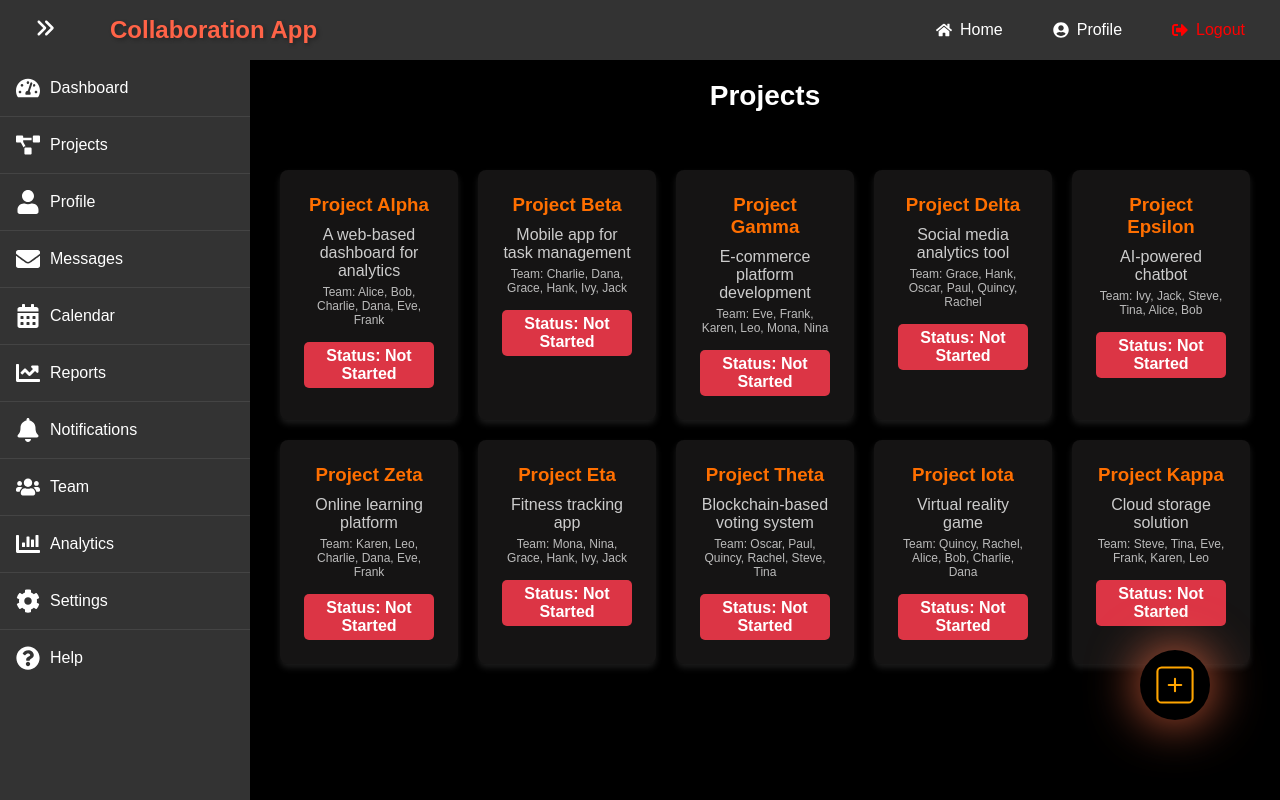
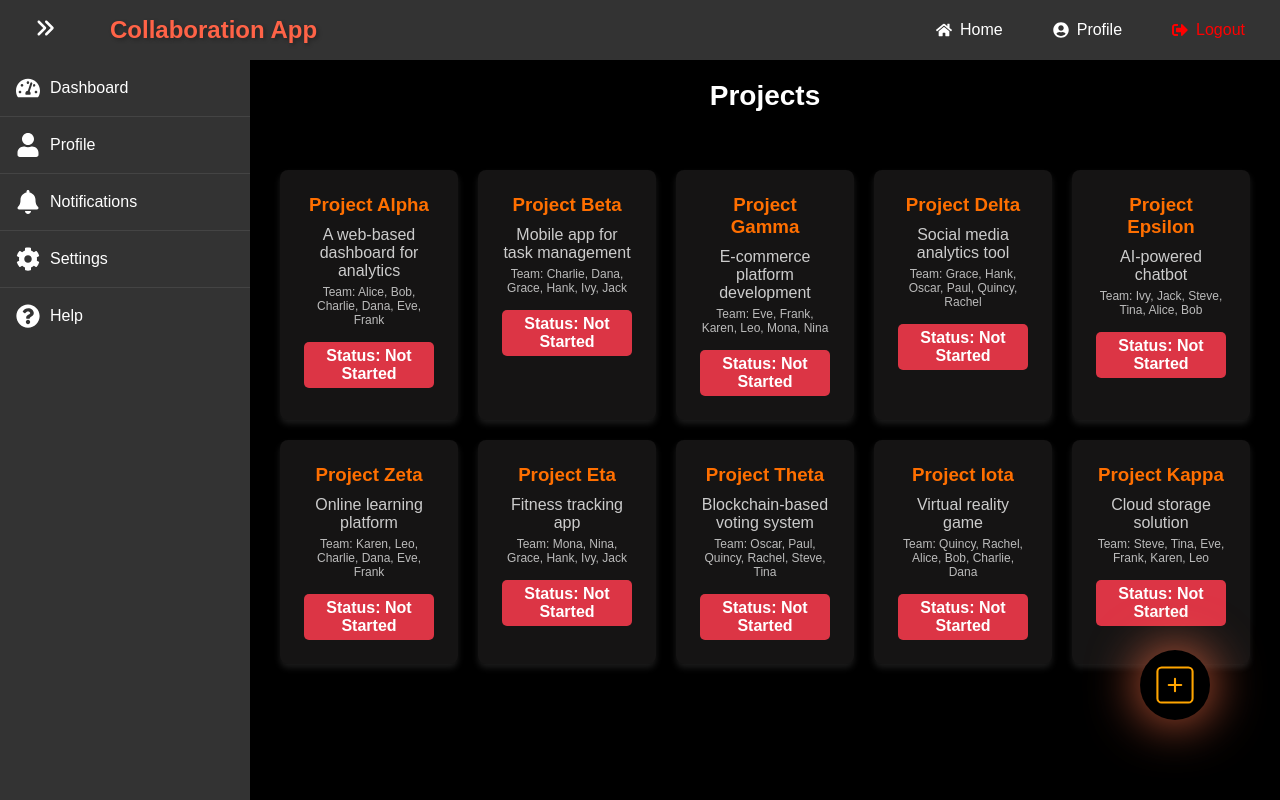
Before and after one commit to himansumallik/collaboration-app, a React (Create React App) app: page / in a window 1280 px wide. Built offline with nearby package versions, Linux system fonts and the light colour scheme.

Commit message:
modified:   src/components/Navbar.js         modified:   src/components/Sidebar.js         modified:   src/components/styles.js

```diff
--- a/src/components/Navbar.js
+++ b/src/components/Navbar.js
@@ -1,6 +1,6 @@
 import React, { useState } from "react";
 import { useNavigate, useLocation } from "react-router-dom";
-import { FaBars, FaHome, FaUserCircle, FaSignOutAlt } from "react-icons/fa";
+import { FaHome, FaUserCircle, FaSignOutAlt } from "react-icons/fa";
 import { FaAnglesRight } from "react-icons/fa6";
 import {
   NavbarContainer,
--- a/src/components/Sidebar.js
+++ b/src/components/Sidebar.js
@@ -25,9 +25,6 @@ const Sidebar = ({ isSidebarOpen, isProjectPage, onTeamsClick, teamMembers, isTe
             </div>
           )}
           <SidebarItem>
-            <FaChartLine style={{ marginRight: '10px' }} /> {isSidebarOpen && 'Reports'}
-          </SidebarItem>
-          <SidebarItem>
             <FaCog style={{ marginRight: '10px' }} /> {isSidebarOpen && 'Settings'}
           </SidebarItem>
         </>
@@ -38,28 +35,10 @@ const Sidebar = ({ isSidebarOpen, isProjectPage, onTeamsClick, teamMembers, isTe
             <FaTachometerAlt style={{ marginRight: '10px' }} /> {isSidebarOpen && 'Dashboard'}
           </SidebarItem>
           <SidebarItem>
-            <FaProjectDiagram style={{ marginRight: '10px' }} /> {isSidebarOpen && 'Projects'}
-          </SidebarItem>
-          <SidebarItem>
             <FaUser style={{ marginRight: '10px' }} /> {isSidebarOpen && 'Profile'}
           </SidebarItem>
           <SidebarItem>
-            <FaEnvelope style={{ marginRight: '10px' }} /> {isSidebarOpen && 'Messages'}
-          </SidebarItem>
-          <SidebarItem>
-            <FaCalendarAlt style={{ marginRight: '10px' }} /> {isSidebarOpen && 'Calendar'}
-          </SidebarItem>
-          <SidebarItem>
-            <FaChartLine style={{ marginRight: '10px' }} /> {isSidebarOpen && 'Reports'}
-          </SidebarItem>
-          <SidebarItem>
             <FaBell style={{ marginRight: '10px' }} /> {isSidebarOpen && 'Notifications'}
-          </SidebarItem>
-          <SidebarItem onClick={onTeamsClick}> {/* Add onClick handler */}
-            <FaUsers style={{ marginRight: '10px' }} /> {isSidebarOpen && 'Team'}
-          </SidebarItem>
-          <SidebarItem>
-            <FaChartBar style={{ marginRight: '10px' }} /> {isSidebarOpen && 'Analytics'}
           </SidebarItem>
           <SidebarItem>
             <FaCog style={{ marginRight: '10px' }} /> {isSidebarOpen && 'Settings'}
--- a/src/components/styles.js
+++ b/src/components/styles.js
@@ -33,6 +33,7 @@ export const NavLinks = styled.div`
   display: flex;
   gap: 20px;
 `;
+
 
 export const NavLink = styled.button`
   background: none;
```
